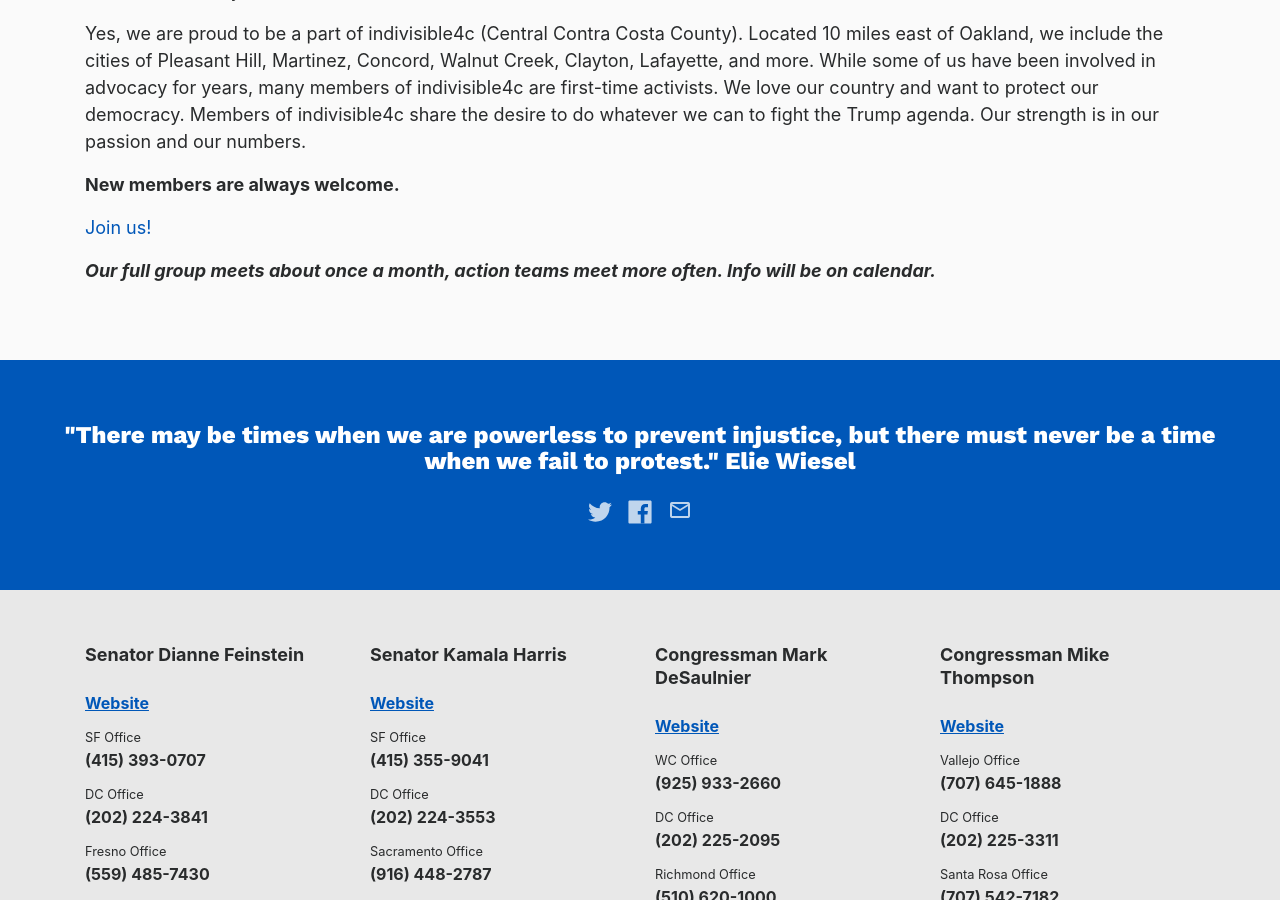
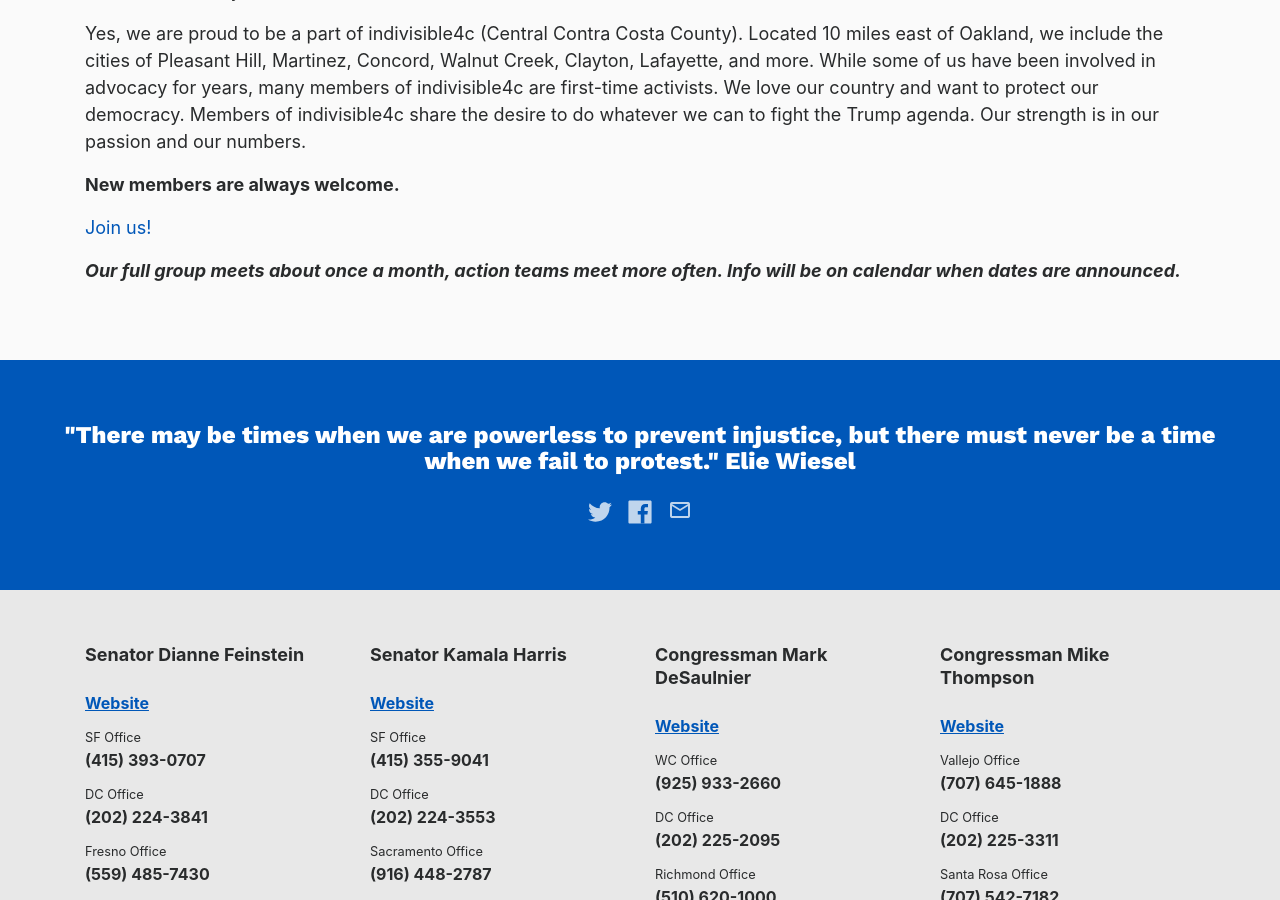
Before and after one commit to IndivisibleTemplate/BasicTemplate, a Jekyll site: the page built from join-us.markdown, in a window 1280 px wide and 900 px high, scrolled down 331 px. Built offline with Jekyll 4.4.1, drawn with Linux system fonts in a browser that asks for light colours; nearby versions of some CDN libraries; comment, search, counter and statistics services are not loaded.

Commit message:
Updated Join Us

```diff
--- a/join-us.markdown
+++ b/join-us.markdown
@@ -15,4 +15,4 @@
 
 [Join us!](https://www.facebook.com/groups/413800492297720/)
 
-***Our full group meets about once a month, action teams meet more often. Info will be on calendar.***
+***Our full group meets about once a month, action teams meet more often. Info will be on calendar when dates are announced.***
```
